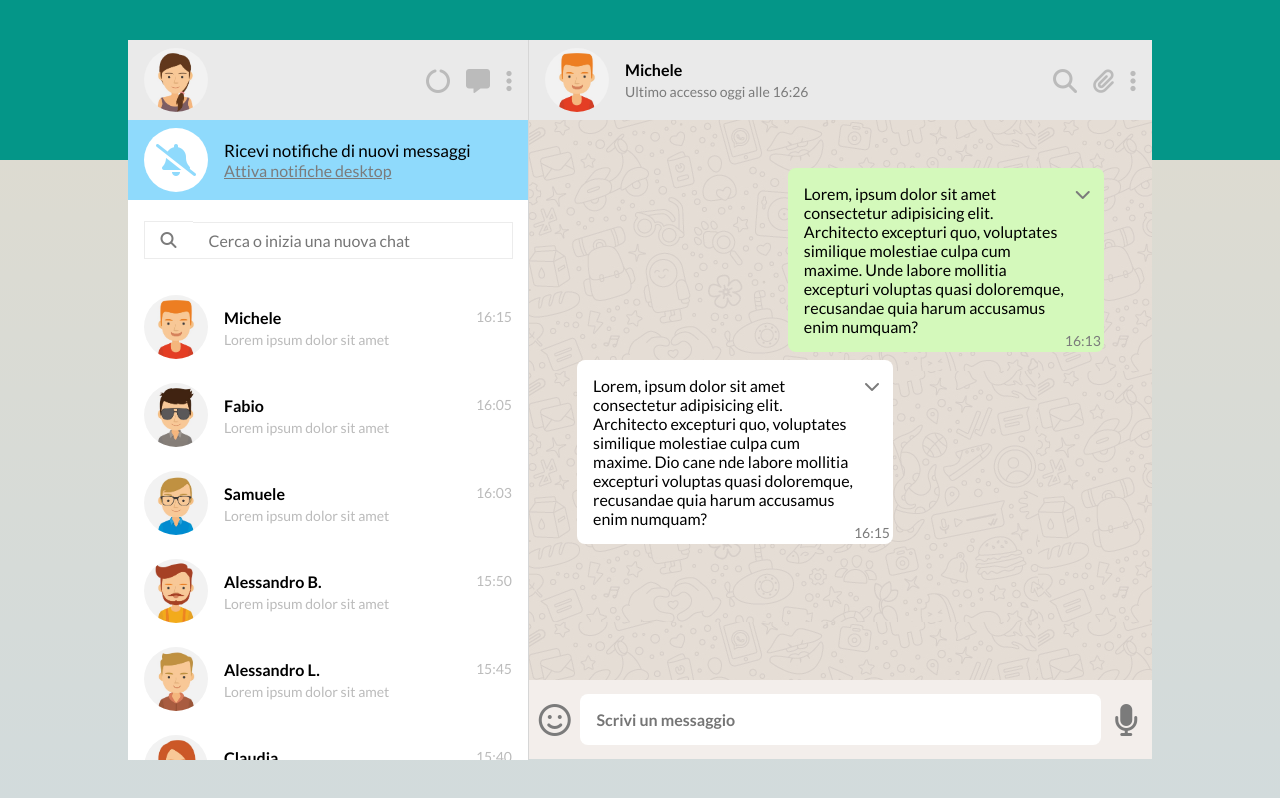
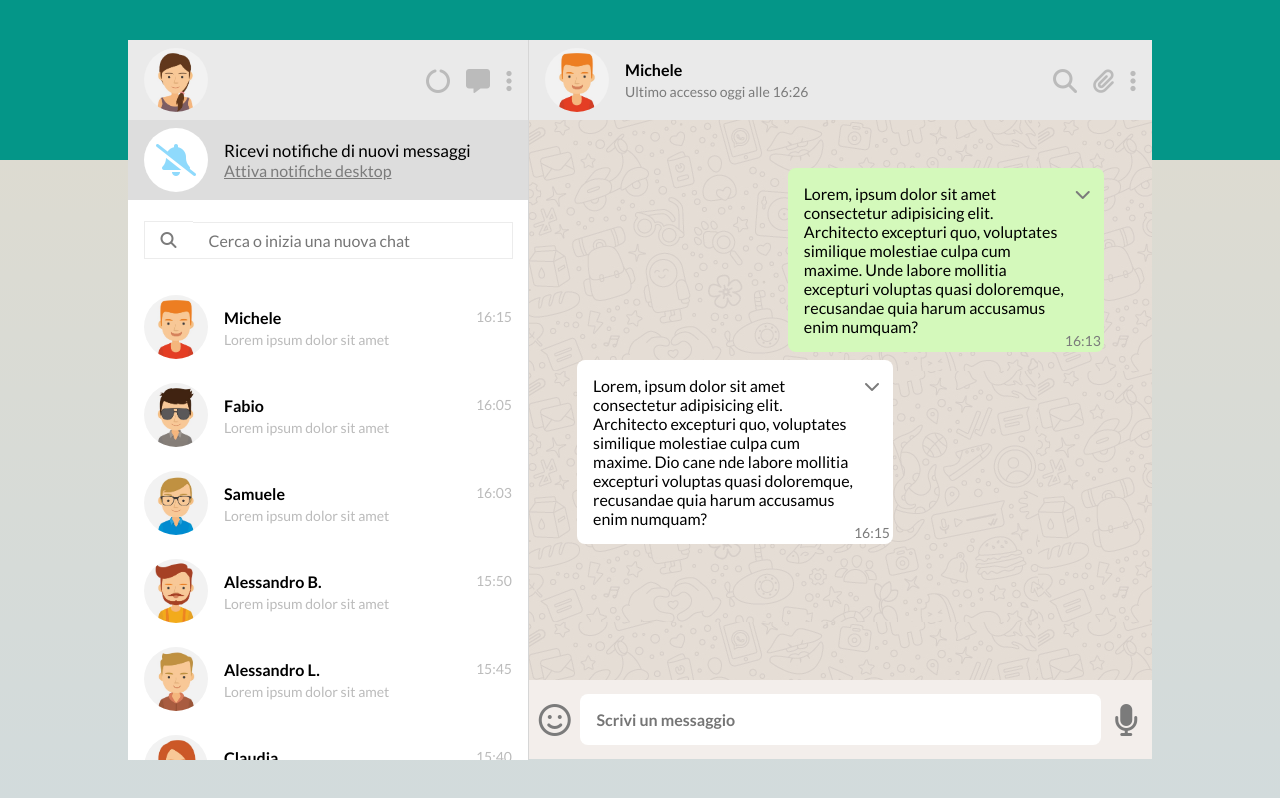
Before and after one commit to MykolaDekusar/html-css-boolzapp, a plain HTML site: page index.html in a window 1280 px wide. In both pictures the pointer is over the element 328 px from the left and 160 px from the top of the page. Drawn offline with Linux system fonts and the light colour scheme.

Commit message:
[UPD]Added hover animation to contacts list

```diff
--- a/css/style.css
+++ b/css/style.css
@@ -398,6 +398,13 @@
         margin: 0.5rem 0;
     }
 
+    .contact-card:hover,
+    .notifications:hover,
+    .search:hover {
+        background-color: rgba(0, 0, 0, 0.134);
+        transition-duration: 400ms;
+    }
+
     .chat-row label {
         display: block;
         text-align: center;
```
